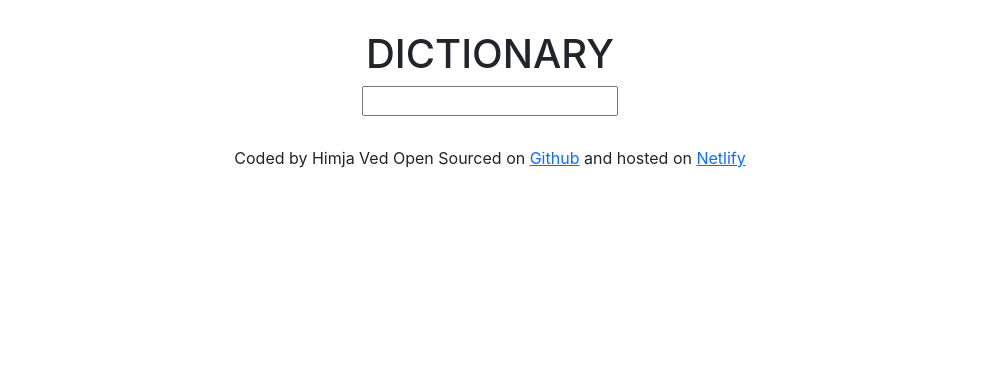
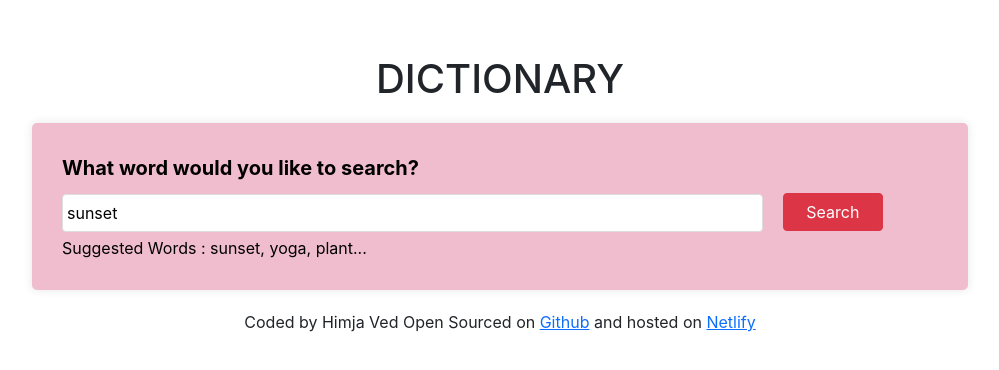
Before and after one commit to himjaved/Dictionary, a React (Create React App) app: page / in a window 1280 px wide. Shown: the top 370 px of the page, without its empty margins (150-1149 px from the left). Built offline with nearby package versions, Linux system fonts and the light colour scheme; no server answers.

Commit message:
Styled the application

```diff
--- a/src/App.css
+++ b/src/App.css
@@ -1,9 +1,15 @@
 .App {
   text-align: center;
+
+  width: 1000px;
+  margin: 30px 150px;
+
+  padding: 20px;
 }
 
 .App-logo {
-  height: 40vmin;
+  width: 50px;
+  height: 50px;
   pointer-events: none;
 }
 
@@ -14,7 +20,7 @@
 }
 
 .App-header {
-  margin: 30px 0;
+  margin: 5px 0;
 }
 
 .App-link {
@@ -29,3 +35,7 @@
     transform: rotate(360deg);
   }
 }
+.dictionary-body {
+  text-align: left;
+  padding: 0px;
+}
--- a/src/App.js
+++ b/src/App.js
@@ -7,8 +7,9 @@ function App() {
       <div className="container">
         <header className="App-header">
           <h1>DICTIONARY</h1>
-          <main>
-            <Dictionary />
+
+          <main className="dictionary-body">
+            <Dictionary defaultKeyword="sunset" />
           </main>
         </header>
         <footer className="text-center">
--- a/src/Dictionary.css
+++ b/src/Dictionary.css
@@ -1,3 +1,26 @@
-.Dictionary {
-  color: blue;
+.Dictionary section {
+  color: black;
+  background-color: #f0bdcf;
+  border-radius: 5px;
+  padding: 30px;
+  box-shadow: 0 0 10px rgb(0 0 0 / 10%);
+  margin: 20px 0;
 }
+.Dictionary .search-bar {
+  width: 80%;
+  border-radius: 4px;
+  padding: 6px 4px;
+  color: black;
+  border: 1px solid #ddd;
+}
+.Dictionary .search-btn {
+  margin-left: 20px;
+  margin-bottom: 5px;
+  width: 100px;
+}
+
+.Dictionary .search-header {
+  font-size: 20px;
+  font-weight: bold;
+  margin-bottom: 10px;
+}
--- a/src/Dictionary.js
+++ b/src/Dictionary.js
@@ -3,28 +3,55 @@ import axios from "axios";
 import "./Dictionary.css";
 import Results from "./Results";
 
-export default function Dictionary() {
-  let [keyword, setKeyword] = useState(null);
+export default function Dictionary(props) {
+  let [keyword, setKeyword] = useState(props.defaultKeyword);
   let [results, setResults] = useState(null);
+  let [loaded, setLoaded] = useState(false);
   function handleResponse(response) {
     setResults(response.data[0]);
   }
-  function search(event) {
+
+  function handleSubmit(event) {
     event.preventDefault();
-
+    search();
+  }
+  function search() {
     let apiUrl = `https://api.dictionaryapi.dev/api/v2/entries/en/${keyword}`;
     axios.get(apiUrl).then(handleResponse);
   }
   function handleKeywordChange(event) {
     setKeyword(event.target.value);
   }
-
+  function load() {
+    setLoaded(true);
+    search();
+  }
+  if (loaded) {
     return (
       <div className="Dictionary">
-      <form onSubmit={search}>
-        <input type="search" onChange={handleKeywordChange} />
+        <section className="searchForm">
+          <p className="search-header">What word would you like to search?</p>{" "}
+          <form onSubmit={handleSubmit}>
+            <input
+              className="search-bar"
+              type="search"
+              onChange={handleKeywordChange}
+              defaultValue={props.defaultKeyword}
+            />
+            <input
+              className="search-btn btn btn-danger "
+              type="submit"
+              onClick={search}
+              value="Search"
+            />
           </form>
+          <div className="hint">Suggested Words : sunset, yoga, plant...</div>
           <Results results={results} />
+        </section>
       </div>
     );
+  } else {
+    load();
+    return "Loading...";
   }
+}
--- /dev/null
+++ b/src/Meaning.css
@@ -0,0 +1,16 @@
+.Meaning .definition {
+  font-size: 16px;
+  line-height: 1.5;
+  font-weight: bold;
+}
+
+.Meaning .example {
+  color: #70757a;
+  font-style: italic;
+}
+.Meaning h3 {
+  font-size: 32px;
+}
+
+.Meaning section {
+}
--- a/src/Meaning.js
+++ b/src/Meaning.js
@@ -1,5 +1,6 @@
 import React from "react";
 import Synonyms from "./Synonyms";
+import "./Meaning.css";
 
 export default function Meaning(props) {
   return (
@@ -8,8 +9,8 @@ export default function Meaning(props) {
       {props.meaning.definitions.map(function (definition, index) {
         return (
           <div key={index}>
-            <p>{definition.definition}</p>
-            <em>{definition.example}</em>
+            <div className="definition">{definition.definition}</div>
+            <div className="example">{definition.example}</div>
             <Synonyms synonyms={definition.synonyms} />
           </div>
         );
--- /dev/null
+++ b/src/Phonetic.css
@@ -0,0 +1,24 @@
+.Phonetic {
+  height: 40px;
+}
+
+.Phonetic a {
+  text-decoration: none;
+  color: brown;
+  border: 1px solid brown;
+  padding: 5px 10px;
+  border-radius: 15px;
+  transition: all 150ms ease-in-out;
+  margin-right: 10px;
+}
+
+.Phonetic a:hover {
+  color: white;
+  background-color: brown;
+}
+
+.Phonetic .text {
+  opacity: 0.5;
+  font-size: 18px;
+  font-weight: bold;
+}
--- a/src/Phonetic.js
+++ b/src/Phonetic.js
@@ -1,17 +1,23 @@
 import React from "react";
+import "./Phonetic.css";
 
 export default function Phonetic(props) {
-  if (props.phonetic) {
+  console.log(props.phonetic.audio);
+  if (props.phonetic.audio) {
     return (
       <div className="Phonetic">
         <a href={props.phonetic.audio} target="_blank" rel="noreferrer">
           Listen
         </a>
-        <br />
-        {props.phonetic.text}
+
+        <span className="text">{props.phonetic.text}</span>
       </div>
     );
   } else {
-    return null;
+    return (
+      <div className="Phonetic">
+        <span className="text">{props.phonetic.text}</span>
+      </div>
+    );
   }
 }
--- /dev/null
+++ b/src/Results.css
@@ -0,0 +1,4 @@
+h2 {
+  font-size: 32px;
+  text-transform: capitalize;
+}
--- a/src/Results.js
+++ b/src/Results.js
@@ -1,10 +1,12 @@
 import React from "react";
 import Meaning from "./Meaning";
 import Phonetic from "./Phonetic";
+import "./Results.css";
 export default function Results(props) {
   if (props.results) {
     return (
       <div className="Results">
+        <section>
           <h2>{props.results.word}</h2>
           {props.results.phonetics.map(function (phonetic, index) {
             return (
@@ -13,12 +15,13 @@ export default function Results(props) {
               </div>
             );
           })}
+        </section>
         {props.results.meanings.map(function (meaning, index) {
           return (
-            <div key={index}>
+            <section key={index}>
               {" "}
               <Meaning meaning={meaning} />
-            </div>
+            </section>
           );
         })}
       </div>
--- /dev/null
+++ b/src/Synonyms.css
@@ -0,0 +1,10 @@
+.synonyms {
+  margin: 20px 0 20px;
+  padding: 0;
+}
+
+.synonyms li {
+  font-size: 14px;
+  display: inline-block;
+  padding-right: 15px;
+}
--- a/src/Synonyms.js
+++ b/src/Synonyms.js
@@ -1,4 +1,5 @@
 import React from "react";
+import "./Synonyms.css";
 export default function Synonyms(props) {
   if (props.synonyms) {
     return (
```
Also changed, not shown: src/icon.jpg (added). Lines whose indentation alone changed are shown as unchanged.
